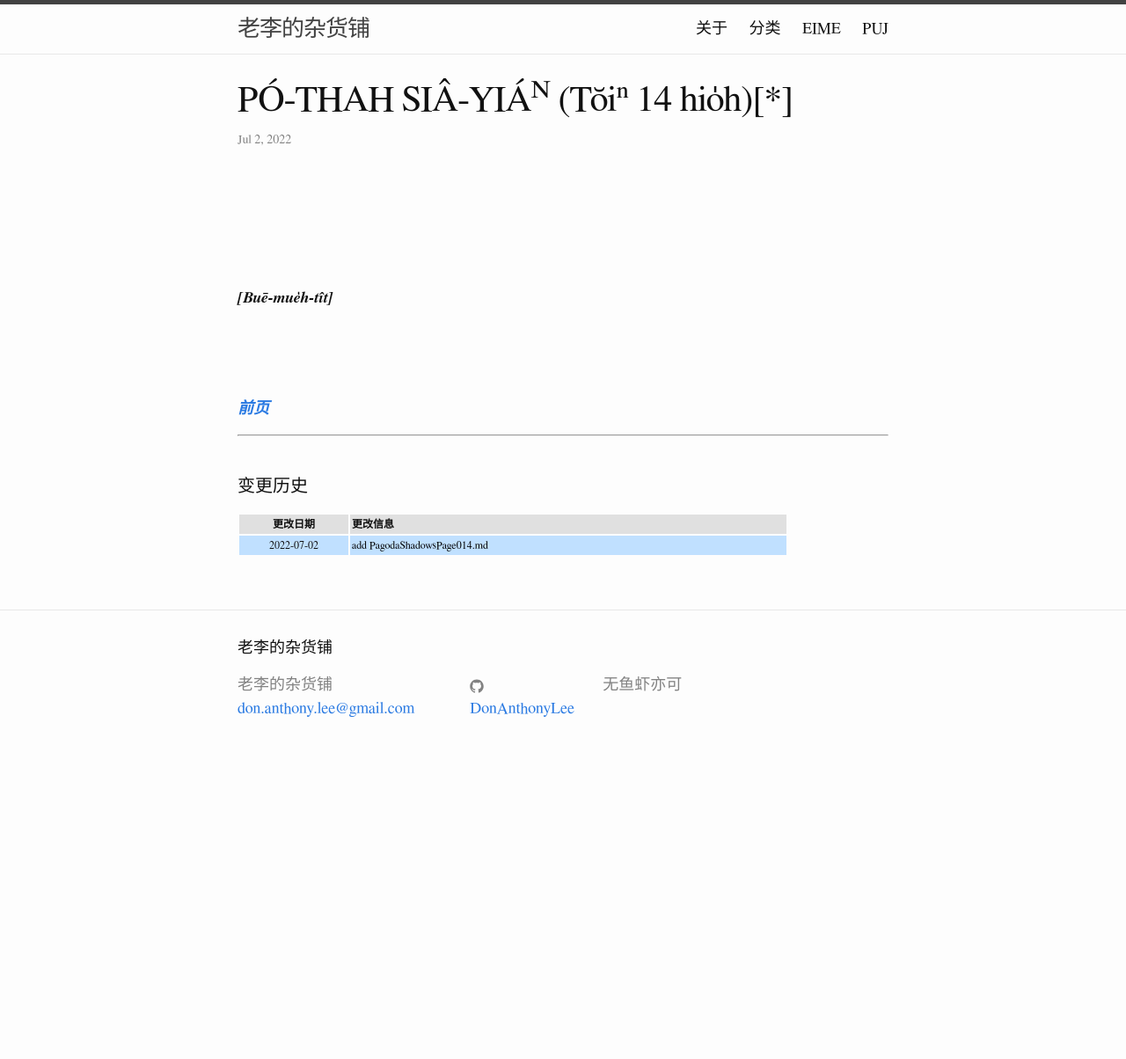
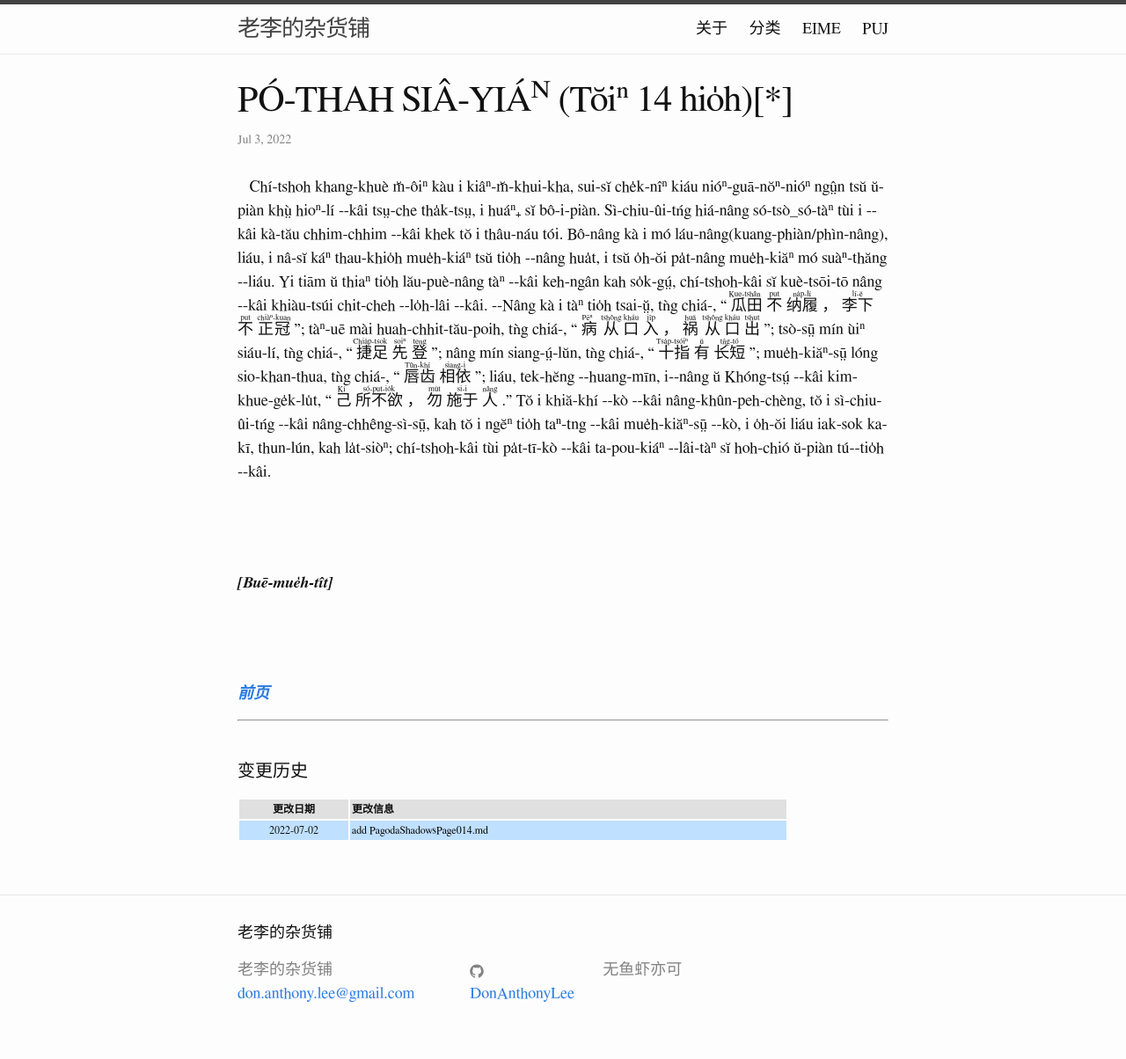
Before and after one commit to DonAnthonyLee/DonAnthonyLee.github.io, a Jekyll site: the page built from docs/puj/PagodaShadowsPage014.md, in a window 1280 px wide. Shown: the whole page at 88% size. Built offline with Jekyll 4.4.1, drawn with Linux system fonts in a browser that asks for light colours; some web fonts are replaced; before the commit the page ends 900 px from its top, so only the background shows below that.

Commit message:
finish the first paragraph

```diff
--- a/docs/puj/PagodaShadowsPage014.md
+++ b/docs/puj/PagodaShadowsPage014.md
@@ -9,19 +9,137 @@
 {% include changlog-table-style.html %}
 
 
-<!-- With all these occupations he had no time to go to school, though there were private schools in the village, where he might have had instruction by paying a tuition- fee of eight or ten shillings a year. -->
+<!-- With all these occupations he had no time to go to school, though there were private schools in the village, where he might have had instruction by paying a tuition fee of eight or ten shillings a year. -->
 &nbsp;&nbsp;
-<!-- His education was that which most effectively moulds the mind; -->
-<!-- it lay in the opinions and the practices of those around him. -->
+Chí-tshoh khang-khuè m̆-ôiⁿ kàu i kiâⁿ-m̆-khui-kha, sui-sĭ che̍k-nîⁿ kiáu nióⁿ-guā-nŏⁿ-nióⁿ ngṳ̂n tsŭ ŭ-piàn khṳ̀ hioⁿ-lí &#x002D;&#x002D;kâi tsṳ-che tha̍k-tsṳ, i huáⁿ₊ sĭ bô-i-piàn.
+<!-- His education was that which most effectively moulds the mind; it lay in the opinions and the practices of those around him. -->
+Sì-chiu-ûi-tńg hiá-nâng só-tsò_só-tàⁿ tùi i &#x002D;&#x002D;kâi kà-tău chhim-chhim &#x002D;&#x002D;kâi khek tŏ i thâu-náu tói.
 <!-- He was never taught not to lie, but he was certainly punished if he stole, and so he learned to respect the rights of property. -->
+Bô-nâng kà i mó láu-nâng(kuang-phiàn/phìn-nâng), liáu, i nâ-sĭ káⁿ thau-khio̍h mue̍h-kiáⁿ tsŭ tio̍h &#x002D;&#x002D;nâng hua̍t, i tsŭ o̍h-ŏi pa̍t-nâng mue̍h-kiăⁿ mó suàⁿ-thăng &#x002D;&#x002D;liáu.
 <!-- He constantly heard maxims from the ancient sages, and proverbs in which the wisdom of generations was concentrated. -->
+Yi tiām ŭ thiaⁿ tio̍h lău-puè-nâng tàⁿ &#x002D;&#x002D;kâi keh-ngân kah so̍k-gṳ́, chí-tshoh-kâi sĭ kuè-tsōi-tō nâng &#x002D;&#x002D;kâi khiàu-tsúi chit-cheh &#x002D;&#x002D;lo̍h-lâi &#x002D;&#x002D;kâi.
 <!-- He was taught worldly caution by, "Don't lace your boot in a melon-field, nor adjust your hat under a plum-tree"; -->
+&#x002D;&#x002D;Nâng kà i tàⁿ tio̍h tsai-ṳ̆, tǹg chiá-,
+"<ruby style="ruby-position:over">
+<rb class="markup_main">瓜田</rb>
+<rp>(</rp><rt class="markup_over">Kue-tshân</rt><rp>)</rp>
+</ruby>
+<ruby style="ruby-position:over">
+<rb class="markup_main">不</rb>
+<rp>(</rp><rt class="markup_over">put</rt><rp>)</rp>
+</ruby>
+<ruby style="ruby-position:over">
+<rb class="markup_main">纳履</rb>
+<rp>(</rp><rt class="markup_over">na̍p-lí</rt><rp>)</rp>
+</ruby>，
+<ruby style="ruby-position:over">
+<rb class="markup_main">李下</rb>
+<rp>(</rp><rt class="markup_over">lí-ĕ</rt><rp>)</rp>
+</ruby>
+<ruby style="ruby-position:over">
+<rb class="markup_main">不</rb>
+<rp>(</rp><rt class="markup_over">put</rt><rp>)</rp>
+</ruby>
+<ruby style="ruby-position:over">
+<rb class="markup_main">正冠</rb>
+<rp>(</rp><rt class="markup_over">chiàⁿ-kuan</rt><rp>)</rp>
+</ruby>";
 <!-- reticence in speech by, "Diseases enter by the mouth, misfortunes issue from it." and " A coach-and-four cannot bring back a word once uttered"; -->
+tàⁿ-uē mài huah-chhit-tău-poih, tǹg chiá-,
+"<ruby style="ruby-position:over">
+<rb class="markup_main">病</rb>
+<rp>(</rp><rt class="markup_over">Pēⁿ</rt><rp>)</rp>
+</ruby>
+<ruby style="ruby-position:over">
+<rb class="markup_main">从</rb>
+<rp>(</rp><rt class="markup_over">tshông</rt><rp>)</rp>
+</ruby>
+<ruby style="ruby-position:over">
+<rb class="markup_main">口</rb>
+<rp>(</rp><rt class="markup_over">kháu</rt><rp>)</rp>
+</ruby>
+<ruby style="ruby-position:over">
+<rb class="markup_main">入</rb>
+<rp>(</rp><rt class="markup_over">jîp</rt><rp>)</rp>
+</ruby>，
+<ruby style="ruby-position:over">
+<rb class="markup_main">祸</rb>
+<rp>(</rp><rt class="markup_over">huă</rt><rp>)</rp>
+</ruby>
+<ruby style="ruby-position:over">
+<rb class="markup_main">从</rb>
+<rp>(</rp><rt class="markup_over">tshông</rt><rp>)</rp>
+</ruby>
+<ruby style="ruby-position:over">
+<rb class="markup_main">口</rb>
+<rp>(</rp><rt class="markup_over">kháu</rt><rp>)</rp>
+</ruby>
+<ruby style="ruby-position:over">
+<rb class="markup_main">出</rb>
+<rp>(</rp><rt class="markup_over">tshut</rt><rp>)</rp>
+</ruby>";
 <!-- modesty of behaviour by, "Who lifts his feet high has put on boots for the first time"; -->
+tsò-sṳ̄ mín ùiⁿ siáu-lí, tǹg chiá-,
+"<ruby style="ruby-position:over">
+<rb class="markup_main">捷足</rb>
+<rp>(</rp><rt class="markup_over">Chia̍p-tsok</rt><rp>)</rp>
+</ruby>
+<ruby style="ruby-position:over">
+<rb class="markup_main">先</rb>
+<rp>(</rp><rt class="markup_over">soiⁿ</rt><rp>)</rp>
+</ruby>
+<ruby style="ruby-position:over">
+<rb class="markup_main">登</rb>
+<rp>(</rp><rt class="markup_over">teng</rt><rp>)</rp>
+</ruby>";
 <!-- contentment by, "All ten fingers can't be of the same length"; -->
+nâng mín siang-ṳ́-lŭn, tǹg chiá-,
+"<ruby style="ruby-position:over">
+<rb class="markup_main">十指</rb>
+<rp>(</rp><rt class="markup_over">Tsa̍p-tsóiⁿ</rt><rp>)</rp>
+</ruby>
+<ruby style="ruby-position:over">
+<rb class="markup_main">有</rb>
+<rp>(</rp><rt class="markup_over">ŭ</rt><rp>)</rp>
+</ruby>
+<ruby style="ruby-position:over">
+<rb class="markup_main">长短</rb>
+<rp>(</rp><rt class="markup_over">tn̂g-tó</rt><rp>)</rp>
+</ruby>";
 <!-- mutual dependence by, "There is no peace for the mouth when one tooth is aching"; -->
+mue̍h-kiăⁿ-sṳ̄ lóng sio-khan-thua, tǹg chiá-,
+"<ruby style="ruby-position:over">
+<rb class="markup_main">唇齿</rb>
+<rp>(</rp><rt class="markup_over">Tûn-khí</rt><rp>)</rp>
+</ruby>
+<ruby style="ruby-position:over">
+<rb class="markup_main">相依</rb>
+<rp>(</rp><rt class="markup_over">siang-i</rt><rp>)</rp>
+</ruby>";
 <!-- and for morality, he had the silver rule of Confucius, "Do nothing to others which you would not have others do unto you." -->
+liáu, tek-hĕng &#x002D;&#x002D;huang-mīn, i&#x002D;&#x002D;nâng ŭ Khóng-tsṳ́ &#x002D;&#x002D;kâi kim-khue-ge̍k-lu̍t,
+"<ruby style="ruby-position:over">
+<rb class="markup_main">己</rb>
+<rp>(</rp><rt class="markup_over">Kí</rt><rp>)</rp>
+</ruby>
+<ruby style="ruby-position:over">
+<rb class="markup_main">所不欲</rb>
+<rp>(</rp><rt class="markup_over">só-put-io̍k</rt><rp>)</rp>
+</ruby>，
+<ruby style="ruby-position:over">
+<rb class="markup_main">勿</rb>
+<rp>(</rp><rt class="markup_over">mu̍t</rt><rp>)</rp>
+</ruby>
+<ruby style="ruby-position:over">
+<rb class="markup_main">施于</rb>
+<rp>(</rp><rt class="markup_over">si-i</rt><rp>)</rp>
+</ruby>
+<ruby style="ruby-position:over">
+<rb class="markup_main">人</rb>
+<rp>(</rp><rt class="markup_over">nâng</rt><rp>)</rp>
+</ruby>."
 <!-- In the densely crowded quarters where he lived, in his varied and numerous social relationships, and in the distinct duties enforced upon him, he learned self-control, patience, and diligence to an extent seldom attained by boys of other lands. -->
+Tŏ i khiă-khí &#x002D;&#x002D;kò &#x002D;&#x002D;kâi nâng-khûn-peh-chèng, tŏ i sì-chiu-ûi-tńg &#x002D;&#x002D;kâi nâng-chhêng-sì-sṳ̄, kah tŏ i ngĕⁿ tio̍h taⁿ-tng &#x002D;&#x002D;kâi mue̍h-kiăⁿ-sṳ̄ &#x002D;&#x002D;kò, i o̍h-ŏi liáu iak-sok ka-kī, thun-lún, kah la̍t-siòⁿ; chí-tshoh-kâi tùi pa̍t-tī-kò &#x002D;&#x002D;kâi ta-pou-kiáⁿ &#x002D;&#x002D;lâi-tàⁿ sĭ hoh-chió ŭ-piàn tú&#x002D;&#x002D;tio̍h &#x002D;&#x002D;kâi.
 
 <!-- Besides attending the theatre, and going through the religious ceremonies, Four did not often play, except in November when he flew a kite. -->
 &nbsp;&nbsp;
```
Also changed, not shown: other parts of docs/puj/PagodaShadowsPage014.md (+1 -1 lines).
